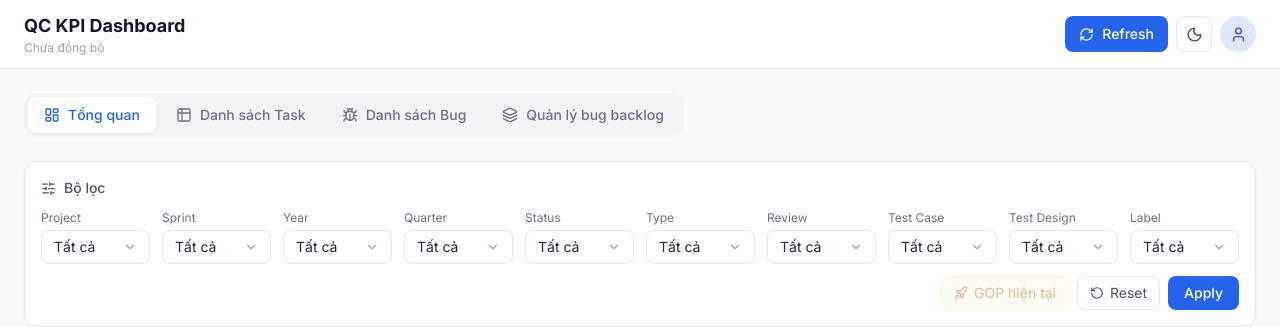
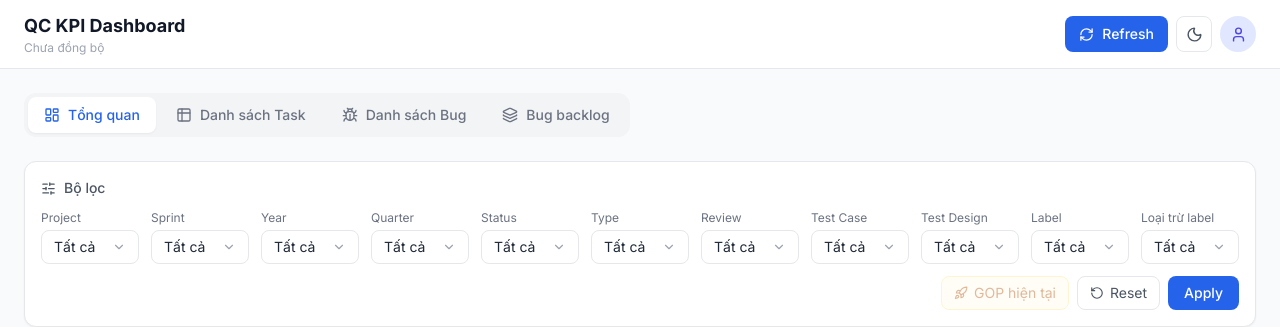
Before and after one commit to phong-vo-9/qc-kpi-dashboard, a React (Vite) app in the folder web/: page / in a window 1280 px wide. Shown: the top 327 px of the page. Built offline with nearby package versions, Linux system fonts and the light colour scheme; no server answers.

Commit message:
feat: add excluded label filter

```diff
--- a/web/src/App.jsx
+++ b/web/src/App.jsx
@@ -14,7 +14,7 @@ const TABS = [
   { id: 'overview', label: 'Tổng quan', icon: LayoutDashboard },
   { id: 'tasks', label: 'Danh sách Task', icon: Table2 },
   { id: 'bugs', label: 'Danh sách Bug', icon: Bug },
-  { id: 'bug-backlog', label: 'Quản lý bug backlog', icon: Layers3 },
+  { id: 'bug-backlog', label: 'Bug backlog', icon: Layers3 },
 ]
 
 function LoadingSkeleton() {
--- a/web/src/components/Filters.jsx
+++ b/web/src/components/Filters.jsx
@@ -2,7 +2,7 @@ import { useEffect, useMemo, useState } from 'react'
 import { Check, ChevronDown, RotateCcw, Rocket, SlidersHorizontal } from 'lucide-react'
 import { statusStyle } from '../lib/tokens.js'
 
-const EMPTY = { project: '', sprint: '', year: '', quarter: '', status: '', review: '', tc: '', td: '', type: '', label: '' }
+const EMPTY = { project: '', sprint: '', year: '', quarter: '', status: '', review: '', tc: '', td: '', type: '', label: '', excludeLabel: '' }
 
 function MultiSelect({ label, value, onChange, options, render = (o) => o, optionClassName, panelClassName = '' }) {
   const [open, setOpen] = useState(false)
@@ -121,7 +121,7 @@ export default function Filters({ options, applied, onApply, onProjectChange, sp
       <div className="flex items-center gap-2 mb-3 text-sm font-medium text-gray-600 dark:text-gray-300">
         <SlidersHorizontal size={15} /> Bộ lọc
       </div>
-      <div className="grid grid-cols-2 sm:grid-cols-3 md:grid-cols-4 lg:grid-cols-5 xl:grid-cols-10 gap-3">
+      <div className="grid grid-cols-2 sm:grid-cols-3 md:grid-cols-4 lg:grid-cols-5 xl:grid-cols-11 gap-3">
         <MultiSelect label="Project" value={draft.project} onChange={set('project')} options={options.projects || []} panelClassName="min-w-44" />
         <MultiSelect label="Sprint" value={draft.sprint} onChange={set('sprint')} options={options.sprints || []} panelClassName="min-w-56" />
         <MultiSelect label="Year" value={draft.year} onChange={set('year')} options={options.years || []} panelClassName="min-w-36" />
@@ -132,6 +132,13 @@ export default function Filters({ options, applied, onApply, onProjectChange, sp
         <MultiSelect label="Test Case" value={draft.tc} onChange={set('tc')} options={levels} render={(l) => `TC ${l}`} panelClassName="min-w-40" />
         <MultiSelect label="Test Design" value={draft.td} onChange={set('td')} options={levels} render={(l) => `TD ${l}`} panelClassName="min-w-44" />
         <MultiSelect label="Label" value={draft.label} onChange={set('label')} options={FIXED_LABELS} />
+        <MultiSelect
+          label="Loại trừ label"
+          value={draft.excludeLabel}
+          onChange={set('excludeLabel')}
+          options={['ĐộtXuất', 'RegressionTest']}
+          panelClassName="!w-40 !min-w-40"
+        />
       </div>
       <div className="flex flex-wrap justify-end gap-2 mt-3">
         <button
```
Also changed, not shown: 1 other file (tests, documents, lock files or other folders).
